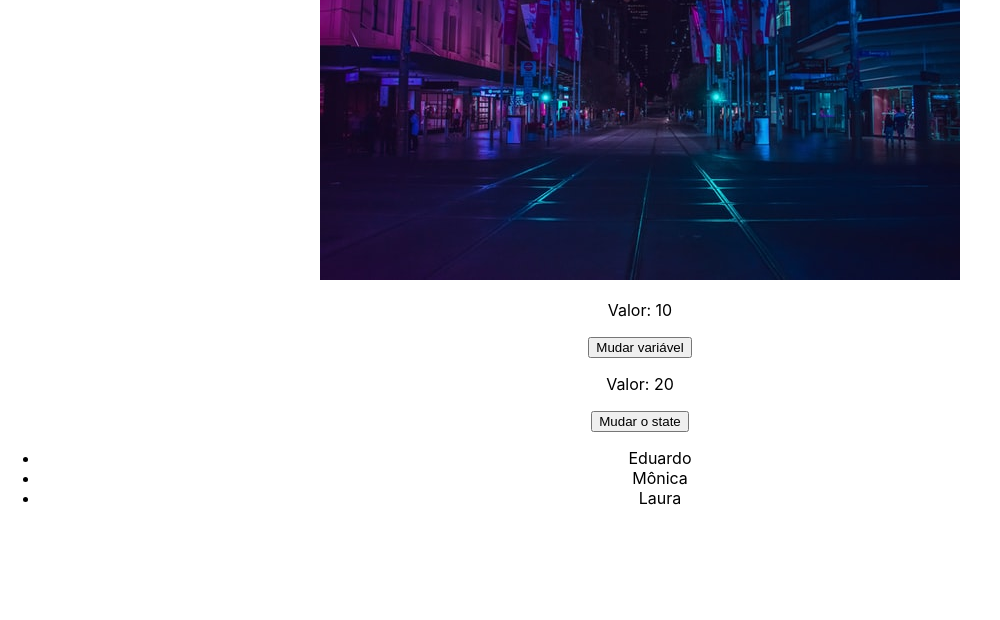
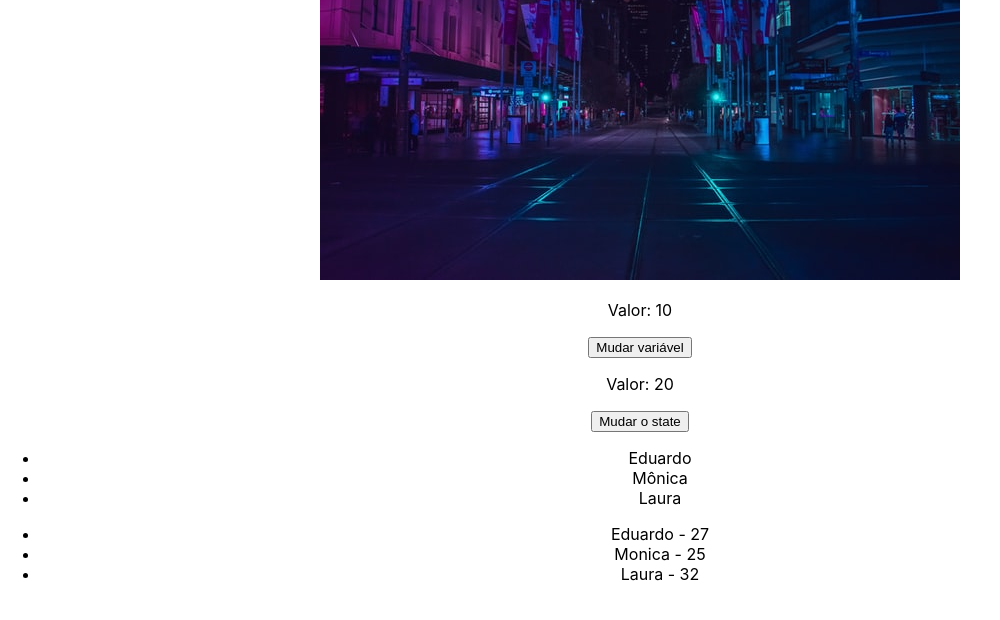
Before and after one commit to xandaosilva/curso-reactjs, a React (Create React App) app in the folder 3_avancado/avancado/: page / in a window 1280 px wide. Shown: the part 660-1280 px from the top of the page, without its empty margins (0-1000 px from the left). Built offline with nearby package versions, Linux system fonts and the light colour scheme.

Commit message:
A propriedade key

```diff
--- a/3_avancado/avancado/src/components/ListRender.js
+++ b/3_avancado/avancado/src/components/ListRender.js
@@ -3,12 +3,22 @@
 const ListRender = () => {
 
     const [list] = useState(["Eduardo", "Mônica", "Laura"]);
+    const [users] = useState([
+        {id: 1, name:"Eduardo", age: 27 },
+        {id: 2, name:"Monica", age: 25},
+        {id: 3, name:"Laura", age: 32},
+    ]);
 
     return (
         <div>
             <ul>
-                {list.map((item) => (
-                    <li>{item}</li>
+                {list.map((item, i) => (
+                    <li key={i}>{item}</li>
+                ))}
+            </ul>
+            <ul>
+                {users.map((user) => (
+                    <li key={user.id}>{user.name} - {user.age}</li>
                 ))}
             </ul>
         </div>
```
